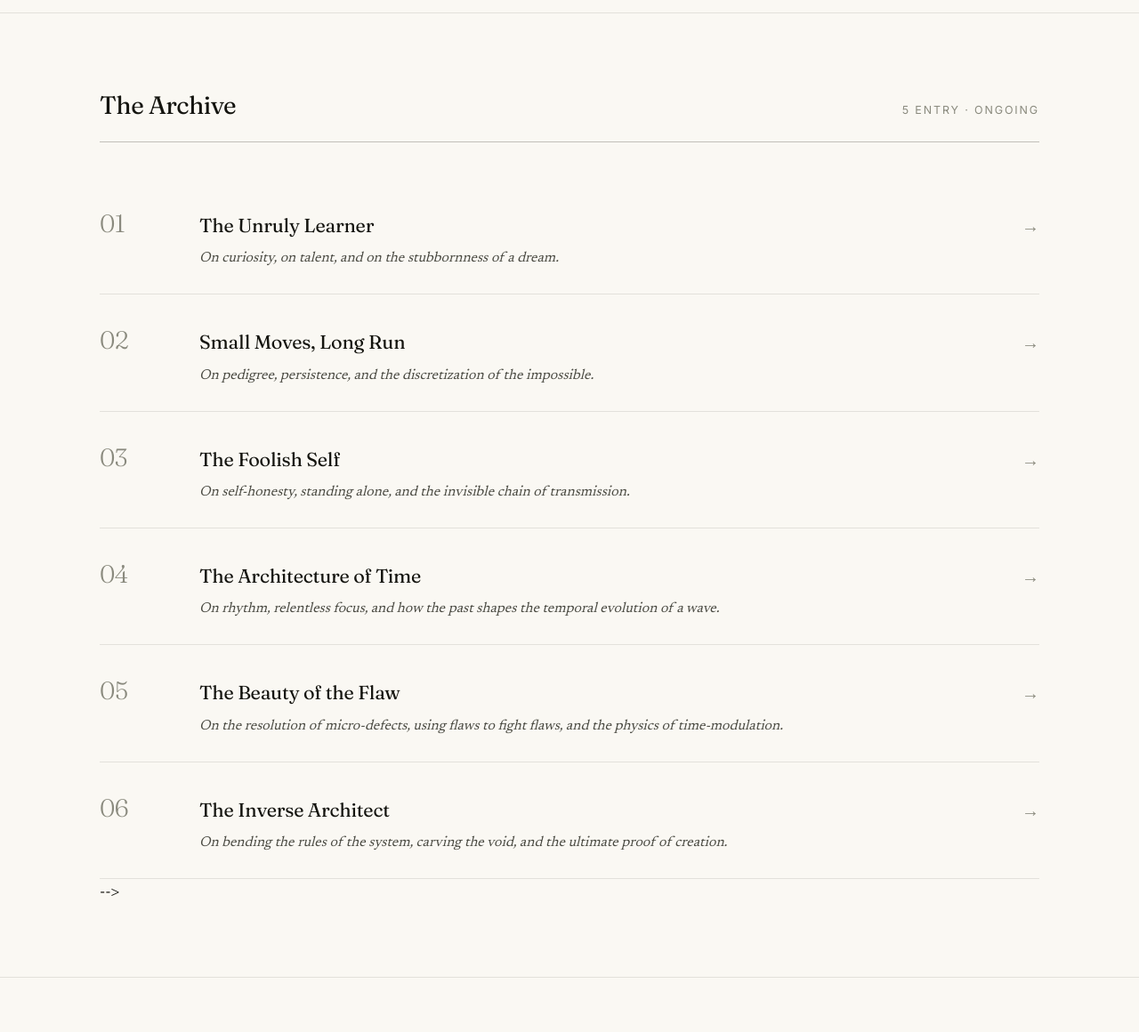
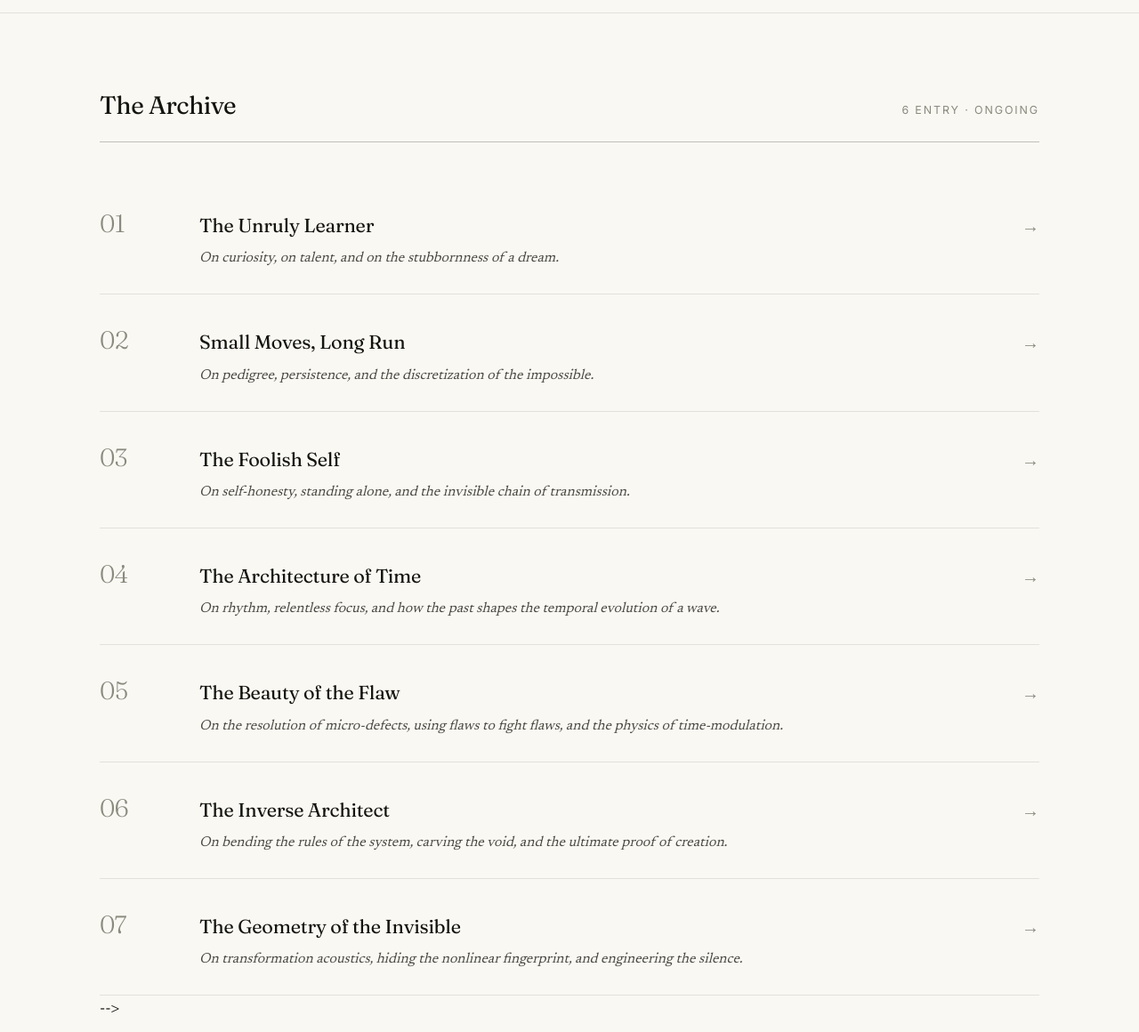
Before and after one commit to pravinkumar-ghodake/three-harmonics, a plain HTML site: page index.html in a window 1280 px wide. Shown: the part 630-1790 px from the top of the page at 89% size. Drawn offline with Linux system fonts and the light colour scheme.

Commit message:
Update index.html

```diff
--- a/index.html
+++ b/index.html
@@ -96,7 +96,7 @@
 <section class="home-archive" id="archive">
   <div class="archive-header">
     <h2>The Archive</h2>
-    <span>5 entry · ongoing</span>
+    <span>6 entry · ongoing</span>
   </div>
 
   <a href="day-01.html" class="day-card">
@@ -153,6 +153,15 @@
     <div class="day-card-arrow">→</div>
   </a>
 
+  <a href="day-07.html" class="day-card">
+    <div class="day-card-num">07</div>
+    <div class="day-card-body">
+      <h3>The Geometry of the Invisible</h3>
+      <p>On transformation acoustics, hiding the nonlinear fingerprint, and engineering the silence.</p>
+    </div>
+    <div class="day-card-arrow">→</div>
+  </a>
+
   -->
 </section>
 
```
